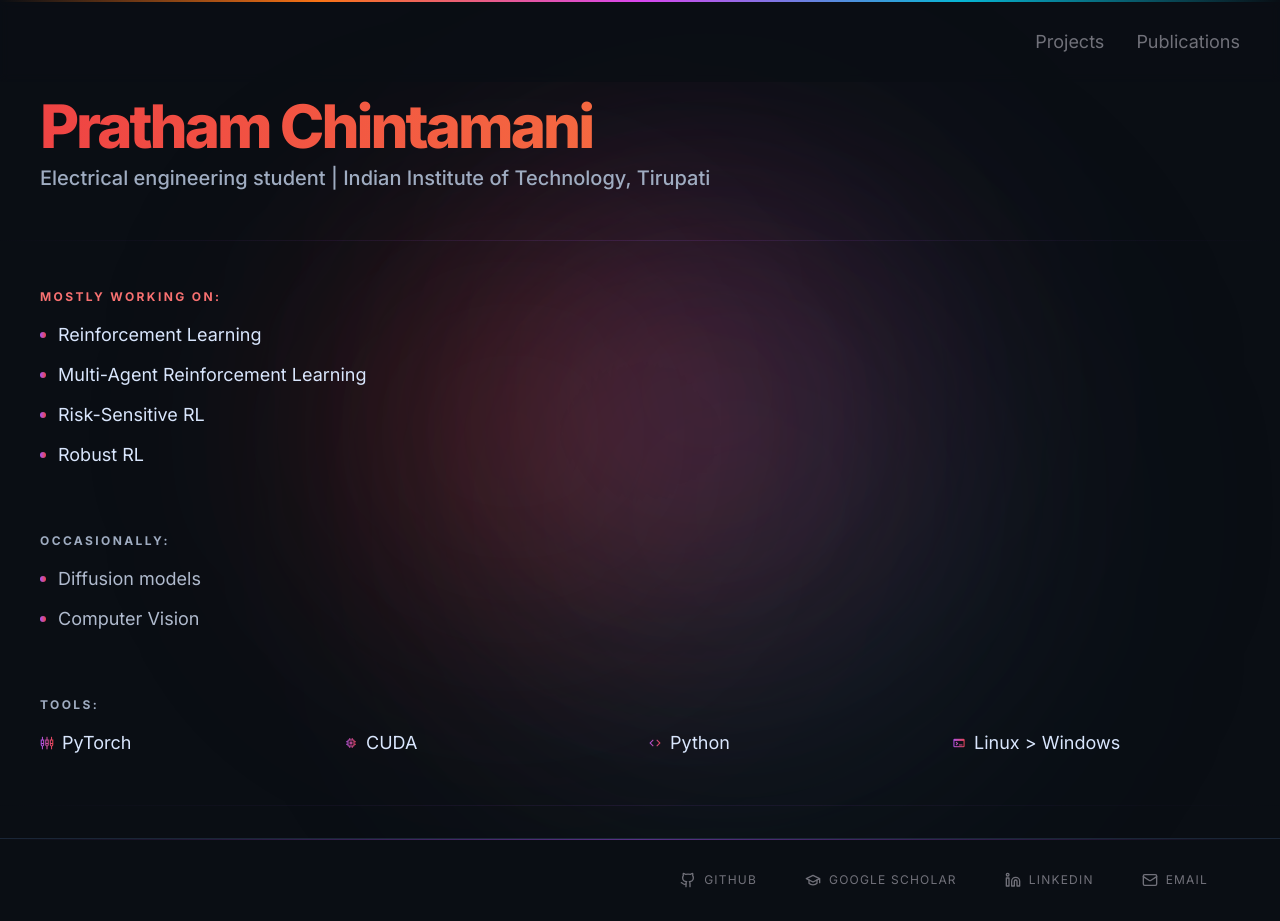
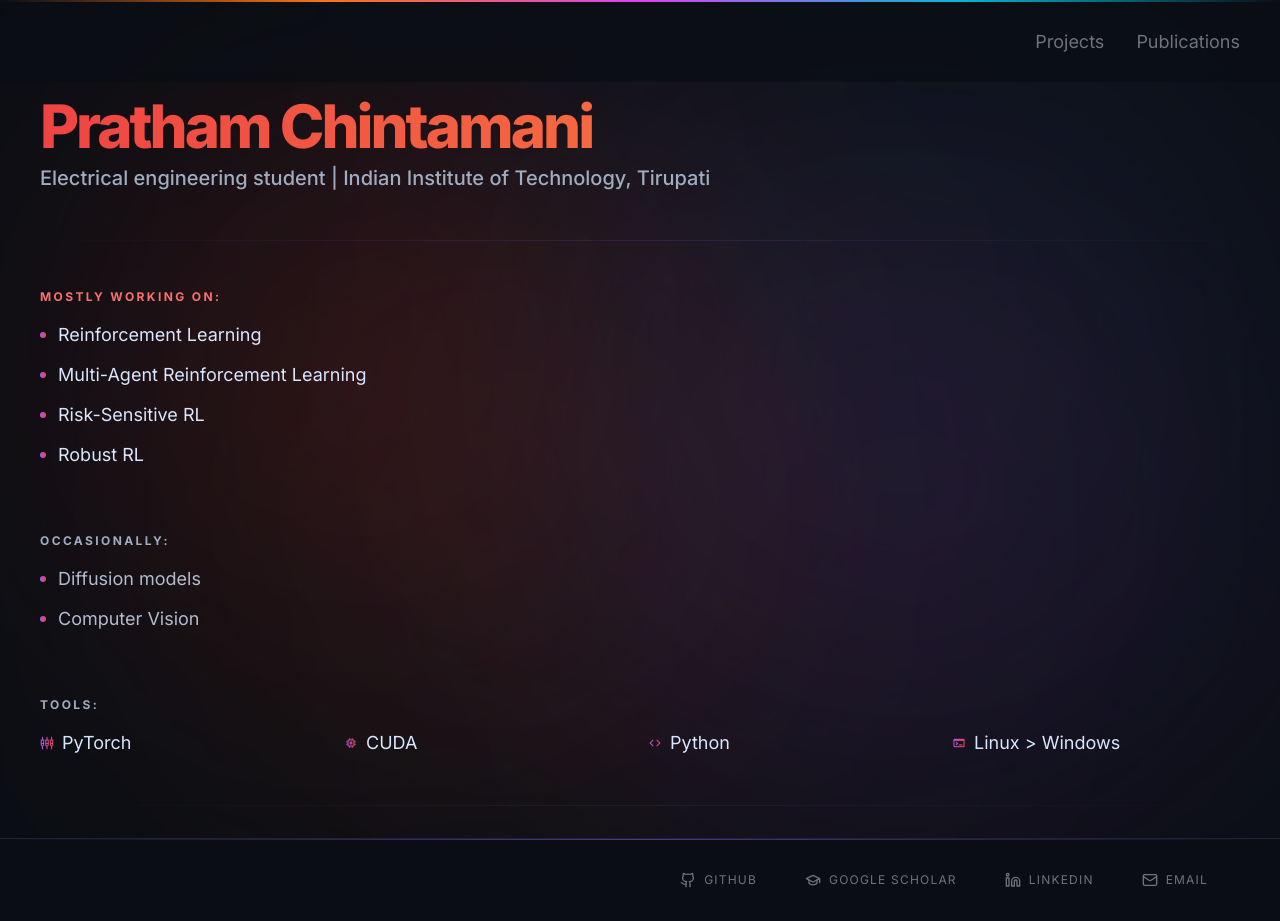
Before and after one commit to prathamchintamani/prathamchintamani.github.io, a Jekyll site: the page built from index.md, in a window 1280 px wide and 921 px high. Built offline with Jekyll 4.4.1, drawn with Linux system fonts in a browser that asks for light colours; nearby versions of some CDN libraries.

Commit message:
Adjust background orb spread, blur, and size
Co-authored-by: prathamchintamani <143500812+prathamchintamani@users.noreply.github.com>

```diff
--- a/_layouts/default.html
+++ b/_layouts/default.html
@@ -84,10 +84,10 @@
                   transform: "translate(0px, 0px) scale(1)",
                 },
                 "33%": {
-                  transform: "translate(30px, -50px) scale(1.1)",
+                  transform: "translate(50px, -70px) scale(1.15)",
                 },
                 "66%": {
-                  transform: "translate(-20px, 20px) scale(0.9)",
+                  transform: "translate(-40px, 40px) scale(0.85)",
                 },
                 "100%": {
                   transform: "translate(0px, 0px) scale(1)",
@@ -128,10 +128,10 @@
 
   <!-- Ambient Background Orbs -->
   <div class="fixed inset-0 z-0 pointer-events-none overflow-hidden flex items-center justify-center">
-    <div class="absolute top-1/4 left-1/4 w-[400px] h-[400px] bg-red-900/30 rounded-full mix-blend-screen filter blur-[120px] animate-blob" style="animation-duration: 12s;"></div>
-    <div class="absolute top-1/3 right-1/4 w-[500px] h-[500px] bg-cyan-900/20 rounded-full mix-blend-screen filter blur-[120px] animate-blob" style="animation-duration: 15s; animation-delay: 2s;"></div>
-    <div class="absolute bottom-1/4 left-1/3 w-[450px] h-[450px] bg-orange-900/20 rounded-full mix-blend-screen filter blur-[120px] animate-blob" style="animation-duration: 14s; animation-delay: 4s;"></div>
-    <div class="absolute bottom-1/3 right-1/3 w-[350px] h-[350px] bg-fuchsia-900/30 rounded-full mix-blend-screen filter blur-[120px] animate-blob" style="animation-duration: 18s; animation-delay: 1s;"></div>
+    <div class="absolute top-[10%] left-[10%] w-[500px] h-[500px] bg-red-900/30 rounded-full mix-blend-screen filter blur-[150px] animate-blob" style="animation-duration: 12s;"></div>
+    <div class="absolute top-[15%] right-[10%] w-[600px] h-[600px] bg-cyan-900/20 rounded-full mix-blend-screen filter blur-[150px] animate-blob" style="animation-duration: 15s; animation-delay: 2s;"></div>
+    <div class="absolute bottom-[10%] left-[15%] w-[550px] h-[550px] bg-orange-900/20 rounded-full mix-blend-screen filter blur-[150px] animate-blob" style="animation-duration: 14s; animation-delay: 4s;"></div>
+    <div class="absolute bottom-[15%] right-[15%] w-[450px] h-[450px] bg-fuchsia-900/30 rounded-full mix-blend-screen filter blur-[150px] animate-blob" style="animation-duration: 18s; animation-delay: 1s;"></div>
   </div>
 
   <header class="bg-[#0a0e14]/80 backdrop-blur-sm fixed top-0 w-full z-50 border-t-2 border-transparent"
```
